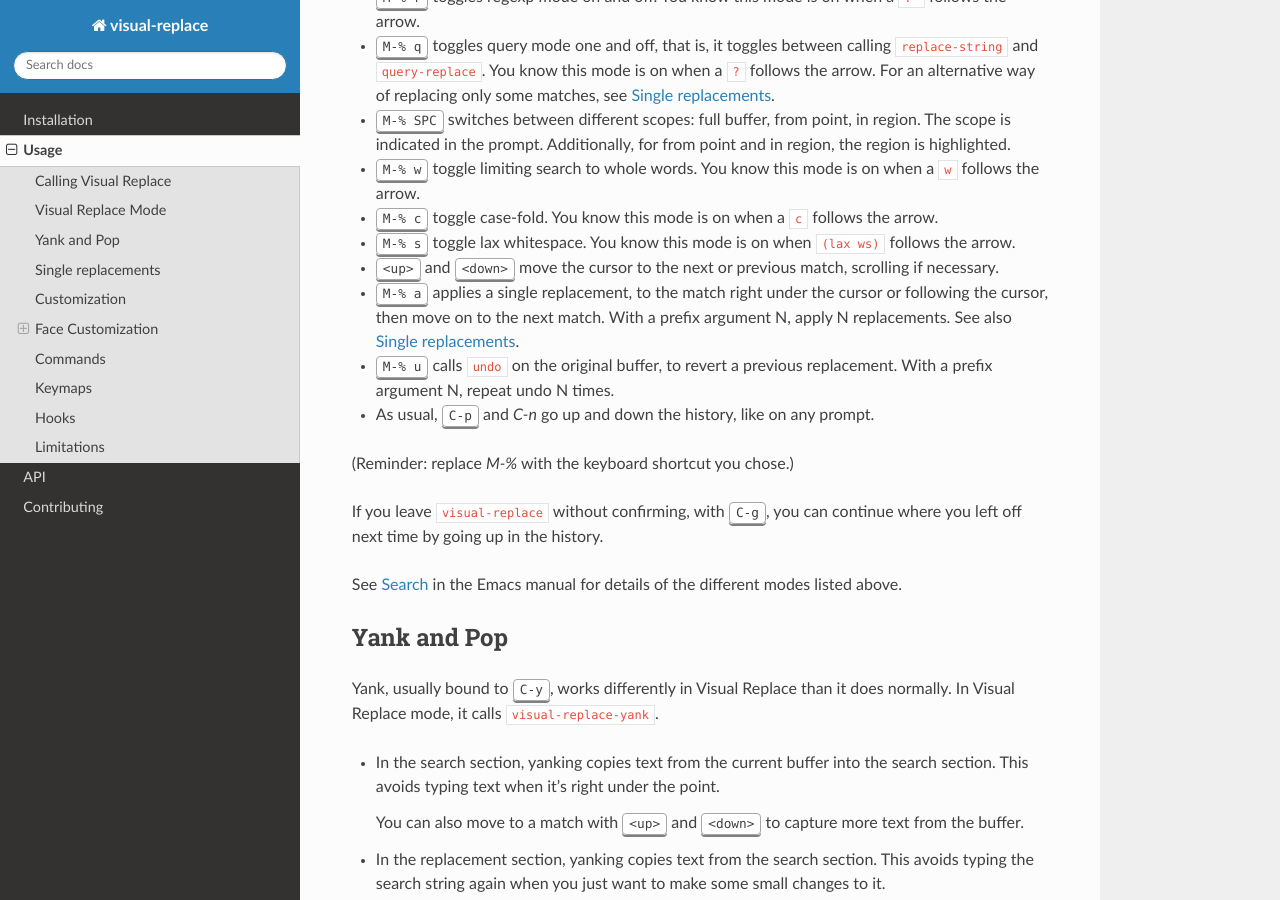
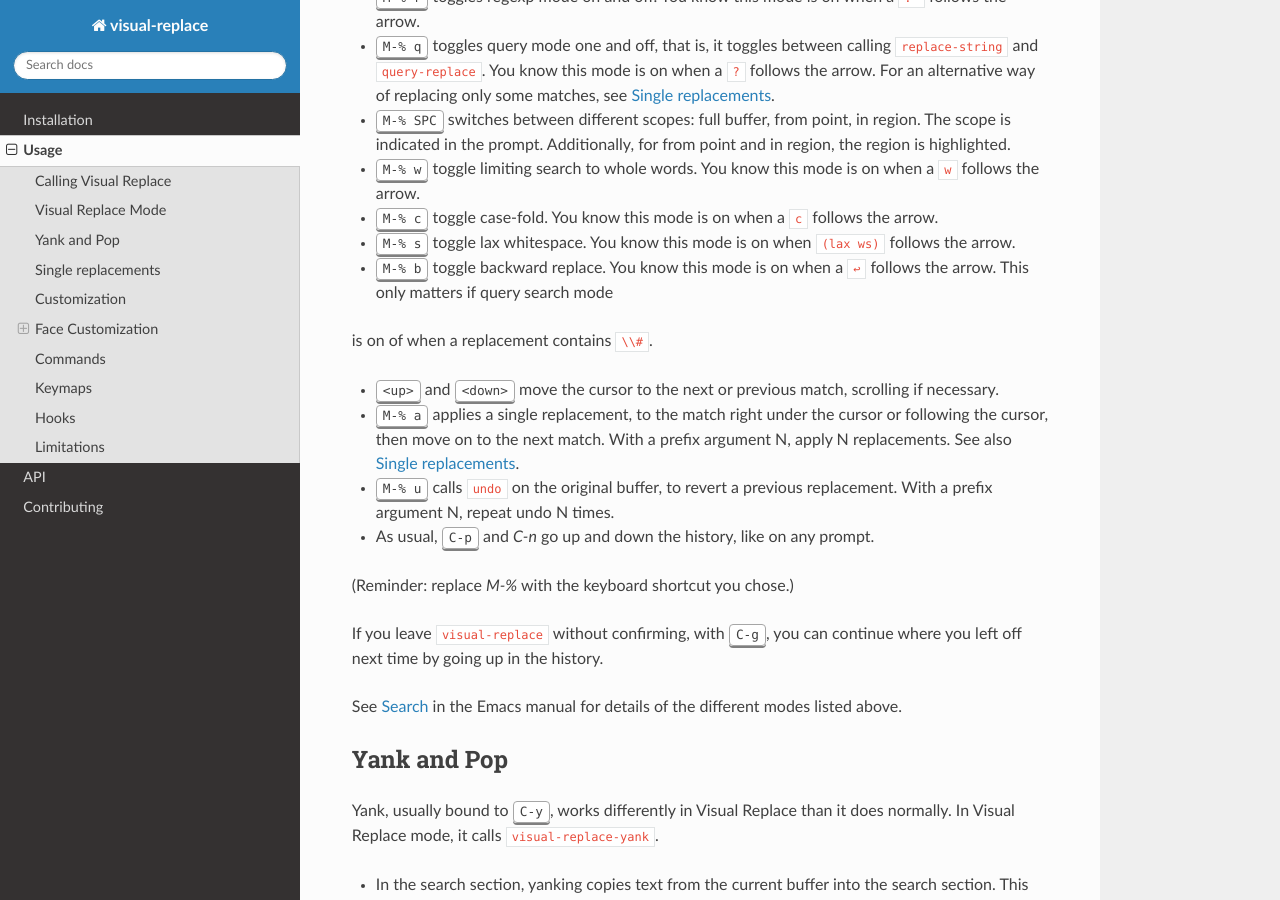
Before and after one commit to szermatt/visual-replace, a Sphinx documentation site: the page built from docs/source/usage.rst, in a window 1280 px wide and 900 px high, scrolled down 2133 px. Built offline with Sphinx 7.4.7 and the Read the Docs theme 3.1.0, drawn with Linux system fonts in a browser that asks for light colours; some of the changed text lies outside the part shown.

Commit message:
docs: Mention the new backwards toggle.

```diff
--- a/docs/source/api.rst
+++ b/docs/source/api.rst
@@ -102,6 +102,9 @@
     - ``:case-fold`` if non-nil, search is non case-sensitive and
       replacement are case-aware. Defaults to ``case-fold-search``.
 
+    - ``:backwards`` if non-nil, replace backwards Defaults to nil
+      (replace forwards).
+
     - ``:lax-ws-non-regexp`` if non-nil, whitespaces in regexp
       searches skip text. Ignored in non-regexp searches.
       Defaults to ``replace-lax-whitespace``.
--- a/docs/source/usage.rst
+++ b/docs/source/usage.rst
@@ -108,6 +108,10 @@
 
 * :kbd:`M-% s` toggle lax whitespace. You know this mode is on when
   ``(lax ws)`` follows the arrow.
+
+* :kbd:`M-% b` toggle backward replace. You know this mode is on when
+  a ``↩`` follows the arrow. This only matters if query search mode
+is on of when a replacement contains ``\\#``.
 
 * :kbd:`<up>` and :kbd:`<down>` move the cursor to the next or
   previous match, scrolling if necessary.
@@ -453,6 +457,7 @@
    pair: command; visual-replace-toggle-query
    pair: command; visual-replace-toggle-word
    pair: command; visual-replace-toggle-case-fold
+   pair: command; visual-replace-toggle-backwards
    pair: command; visual-replace-toggle-lax-ws
    pair: command; visual-replace-next-match
    pair: command; visual-replace-prev-match
@@ -479,6 +484,9 @@
 
 visual-replace-toggle-case-fold : <prefix> c, command
     toggles the case fold mode on and off.
+
+visual-replace-toggle-backwards : <prefix> d, command
+    toggles backward replacement on and off.
 
 visual-replace-toggle-lax-ws : <prefix> s, command
     toggles the lax whitespace mode on and off.
```
Also changed, not shown: 1 other file.
